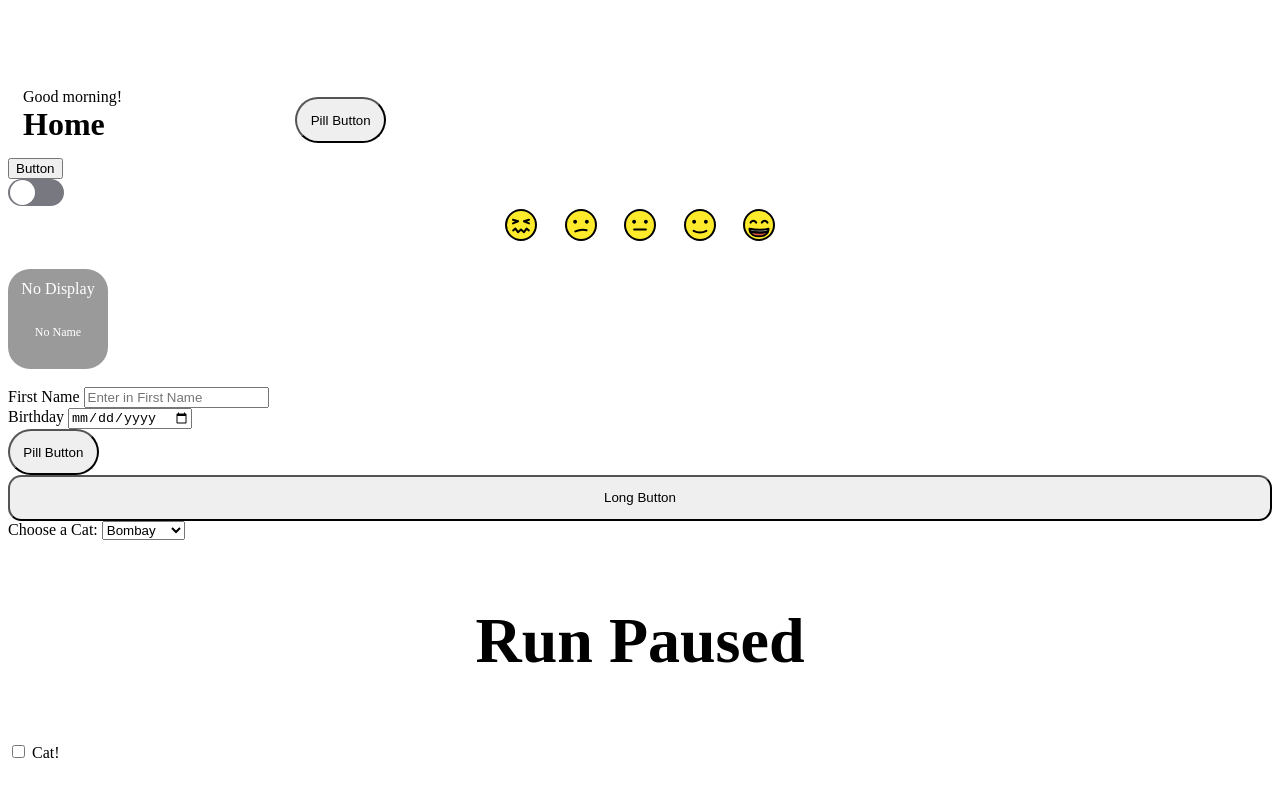
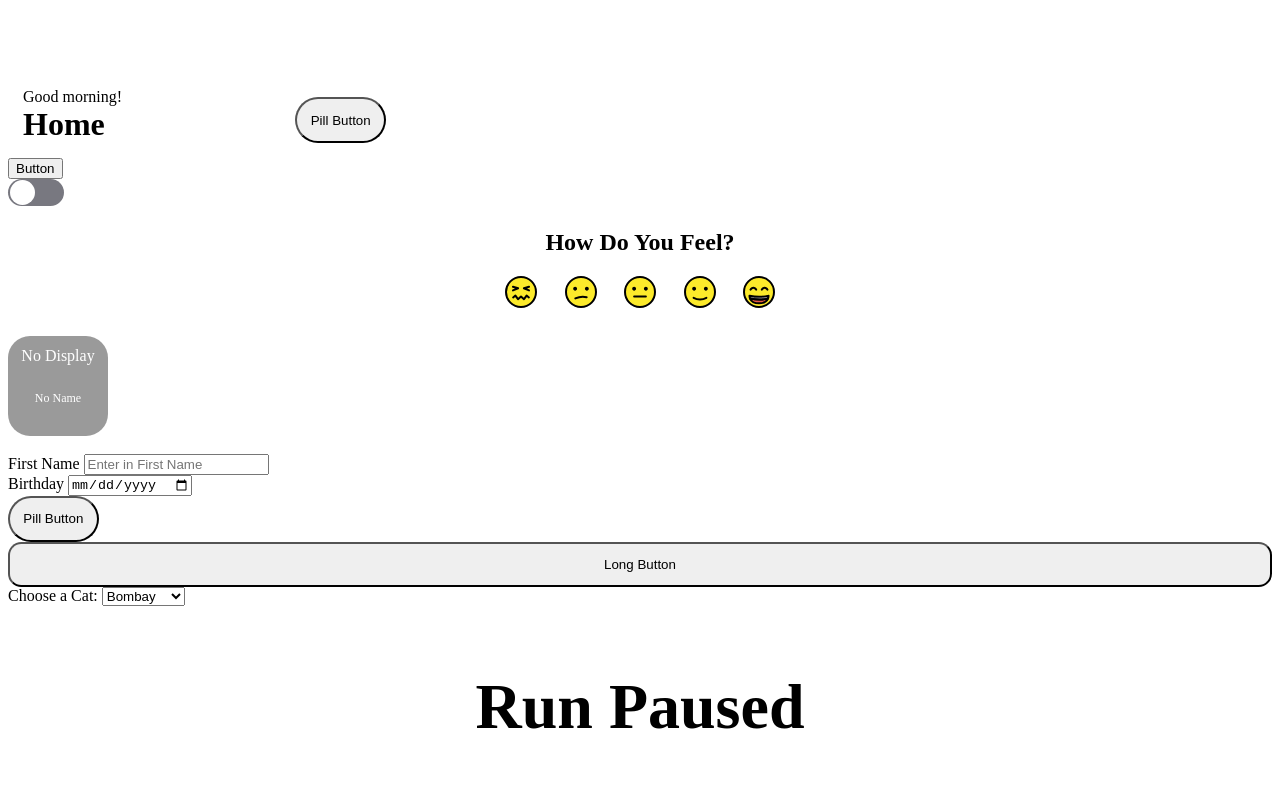
Before and after one commit to Weezah-Traction/traction, a SvelteKit app: page /dev in a window 1280 px wide. Shown: the top 788 px of the page. Built offline with nearby package versions, Linux system fonts and the light colour scheme.

Commit message:
:clipboard: Added Emoji Radio Container
Built out a basic component for the emotion rating section of the app.

```diff
--- /dev/null
+++ b/src/lib/EmotionPollContainer.svelte
@@ -0,0 +1,16 @@
+<script>
+	import EmojiRadio from "./EmojiRadio.svelte";
+
+</script>
+<slot>
+    <div>
+        <h2>How Do You Feel?</h2>
+        <EmojiRadio></EmojiRadio>
+    </div>
+</slot>
+
+<style>
+    div{
+        text-align: center;
+    }
+</style>
--- a/src/routes/dev/+page.svelte
+++ b/src/routes/dev/+page.svelte
@@ -18,6 +18,7 @@
 	import BasicPlanItem from "../../lib/BasicPlanItem.svelte";
 	import BasicPlanList from "../../lib/BasicPlanList.svelte";
 	import PopUp from "../../lib/PopUp.svelte";
+	import EmotionPollContainer from "../../lib/EmotionPollContainer.svelte";
 </script>
 
 
@@ -30,7 +31,7 @@
 <br>
 <ToggleSwitch></ToggleSwitch>
 <br>
-<EmojiRadio></EmojiRadio>
+<EmotionPollContainer></EmotionPollContainer>
 <br>
 <SmallestWidget></SmallestWidget>
 <br>
```
